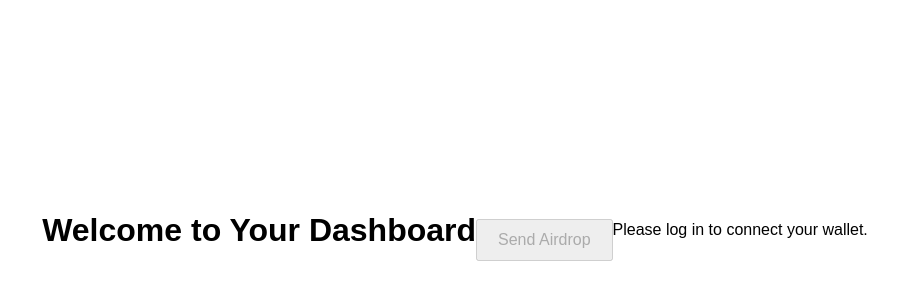
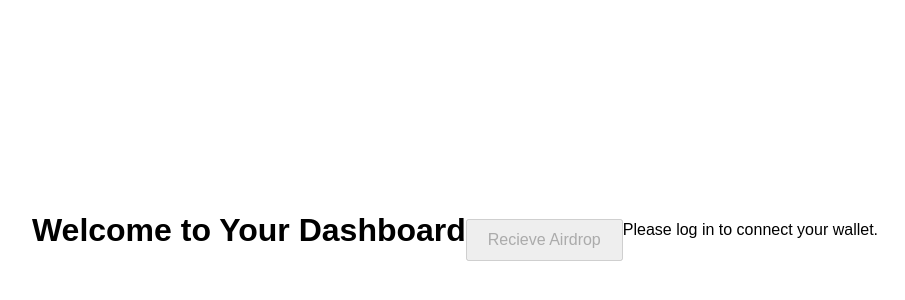
Before and after one commit to zubeman/Wallet-Connect, a website: page views/dashboard.html in a window 1280 px wide. Shown: the part 170-470 px from the top of the page, without its empty margins (185-1090 px from the left). Drawn offline with Linux system fonts and the light colour scheme.

Commit message:
Update dashboard.html

```diff
--- a/views/dashboard.html
+++ b/views/dashboard.html
@@ -10,7 +10,7 @@
 <body>
     <h1>Welcome to Your Dashboard</h1>
     <div id="qr-code"></div>
-    <button id="initiate-transfer" disabled>Send Airdrop</button>
+    <button id="initiate-transfer" disabled>Recieve Airdrop</button>
     <div id="status-message"></div>
 
     <script src="/script.js"></script>
```
